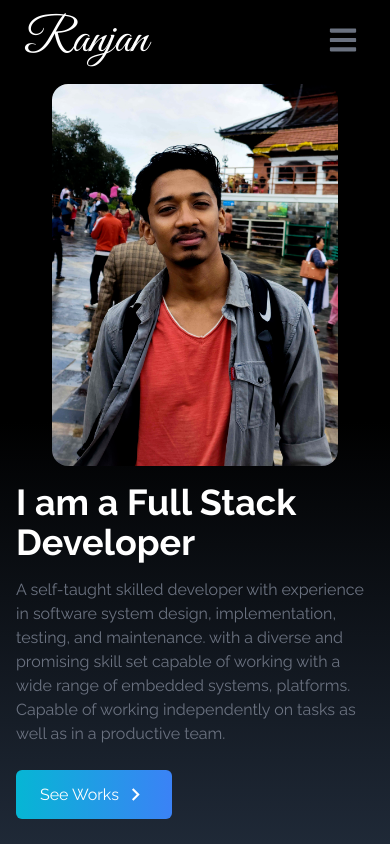
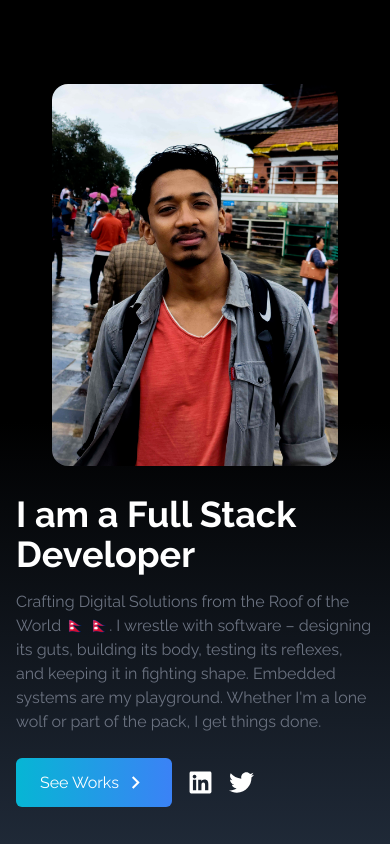
Before and after one commit to ranjanydv/react-portfolio, a React (Vite) app: page / in a window 390 px wide. Shown: the top 844 px of the page. Built offline with nearby package versions, Linux system fonts and the light colour scheme.

Commit message:
refactor: restructure App component layout and update Home component content

```diff
--- a/src/App.jsx
+++ b/src/App.jsx
@@ -8,16 +8,16 @@ import SocialLinks from './components/SocialLinks'
 
 function App() {
 	return (
-		<div>
-			<Navbar />
+		<main className='max-w-screen max-h-screen overflow-hidden'>
+			{/* <Navbar /> */}
 			<Home />
-			<About />
+			{/* <About />
 			<Skills />
-			<Contact />
-			<Footer />
+			<Contact /> */}
+			{/* <Footer /> */}
 
 			<SocialLinks />
-		</div>
+		</main>
 	)
 }
 
--- a/src/components/Home.jsx
+++ b/src/components/Home.jsx
@@ -1,40 +1,46 @@
+import { FaLinkedin, FaTwitter } from "react-icons/fa";
+import { MdKeyboardArrowRight } from "react-icons/md";
 import heroImage from "../assets/heroImage.png";
-import { MdKeyboardArrowRight } from "react-icons/md";
 
 const Home = () => {
+	const heroText = `Crafting Digital Solutions from the Roof of the World 🇳🇵 🇳🇵. I wrestle with software – designing its guts, building its body, testing its reflexes, and keeping it in fighting shape. Embedded systems are my playground. Whether I'm a lone wolf or part of the pack, I get things done.`
 	return (
 		<div
 			name="home"
-			className="min-h-[100dvh] h-screen w-full bg-gradient-to-b from-black via-black to-gray-800 pt-[10vh] "
+			className="bg-gradient-to-b from-black via-black to-gray-800 pt-[10vh] w-full h-screen min-h-[100dvh]"
 		>
-			<div className="max-w-screen-lg mx-auto flex flex-col-reverse items-center justify-center h-full px-4 md:flex-row">
+			<div className="flex md:flex-row flex-col-reverse justify-center items-center mx-auto px-4 max-w-screen-lg h-full">
 				<div className="flex flex-col justify-center h-full">
-					<h2 className="text-4xl sm:text-7xl font-bold text-white">
+					<h2 className="font-bold text-white text-4xl sm:text-7xl">
 						I am a Full Stack Developer
 					</h2>
-					<p className="text-gray-500 py-4 max-w-md">
-						A self-taught skilled developer with experience in software system
-						design, implementation, testing, and maintenance. with a diverse and
-						promising skill set capable of working with a wide range of embedded
-						systems, platforms. Capable of working independently on tasks as
-						well as in a productive team.
+					<p className="py-4 max-w-md text-gray-500">
+						{heroText}
 					</p>
-					<div>
+					<div className="flex items-center gap-4">
 						<a href="https://github.com/ranjanydv" target="_blank" rel="noopener noreferrer">
-							<a className="group text-white w-fit px-6 py-3 my-2 flex items-center rounded-md bg-gradient-to-r from-cyan-500 to-blue-500 cursor-pointer">
+							<a className="group flex items-center bg-gradient-to-r from-cyan-500 to-blue-500 my-2 px-6 py-3 rounded-md w-fit text-white cursor-pointer">
 								See Works
 								<span className="group-hover:scale-90 duration-300">
 									<MdKeyboardArrowRight size={25} className="ml-1" />
 								</span>
 							</a>
 						</a>
+						<div className="md:hidden flex gap-4 text-white">
+							<a href="https://www.linkedin.com/in/theranzanydv" target="_blank" rel="noopener noreferrer">
+								<FaLinkedin size={25} />
+							</a>
+							<a href="https://x.com/theranzanydv" target="_blank" rel="noopener noreferrer">
+								<FaTwitter size={25} />
+							</a>
+						</div>
 					</div>
 				</div>
 				<div>
 					<img
 						src={heroImage}
 						alt="Ranjan Yadav"
-						className="rounded-2xl mx-auto w-4/5 md:w-full "
+						className="mx-auto rounded-2xl w-4/5 md:w-full"
 					/>
 				</div>
 			</div>
```
